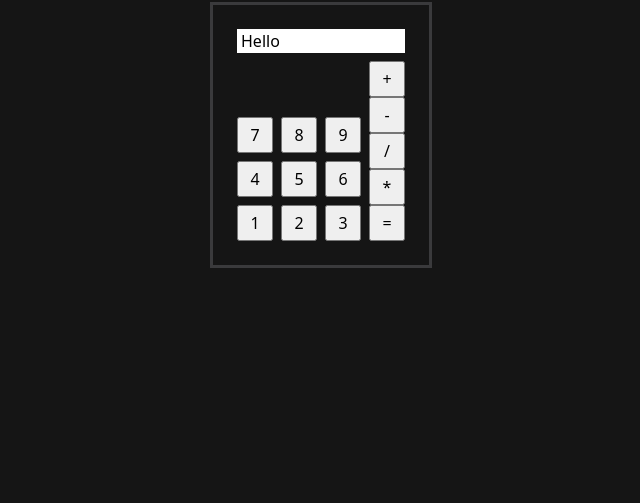
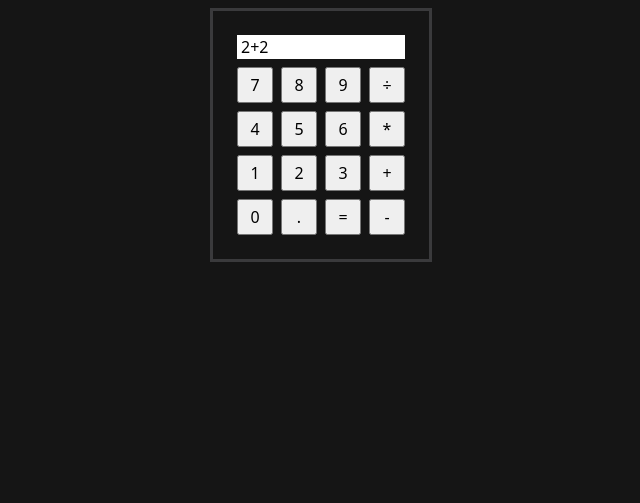
Before and after one commit to LahcenHaouch/odin-calculator, a website built with Parcel: page index.html in a window 1280 px wide. Shown: the part 297-800 px from the top of the page, without its empty margins (319-959 px from the left). Built offline with nearby package versions, Linux system fonts and the light colour scheme.

Commit message:
Add remaining mathematical operations and parcel setup

```diff
--- a/index.html
+++ b/index.html
@@ -6,39 +6,40 @@
     <meta http-equiv="X-UA-Compatible" content="IE=edge" />
     <meta name="viewport" content="width=device-width, initial-scale=1.0" />
     <link rel="stylesheet" href="style.css" />
-    <title>Calculator</title>
+    <title>Odin Calculator</title>
     <script defer src="./index.js"></script>
 </head>
 
 <body>
     <h1>Calculator</h1>
     <div class="container">
-        <div id="calculator-display">Hello</div>
+        <div id="calculator-display">2+2</div>
         <div id="calculator-container">
             <div id="numbers-container">
                 <div class="row">
-                    <button class="cell">1</button>
-                    <button class="cell"">2</button>
-                <button class=" cell">3</button>
+                    <button class="cell">7</button>
+                    <button class="cell">8</button>
+                    <button class="cell">9</button>
+                    <button class="cell">÷</button>
                 </div>
                 <div class="row">
                     <button class="cell">4</button>
-                    <button class="cell"">5</button>
-                <button class=" cell">6</button>
+                    <button class="cell">5</button>
+                    <button class=" cell">6</button>
+                    <button class=" cell">*</button>
                 </div>
                 <div class="row">
-                    <button class="cell">7</button>
-                    <button class="cell"">8</button>
-                <button class=" cell">9</button>
+                    <button class="cell">1</button>
+                    <button class="cell">2</button>
+                    <button class="cell">3</button>
+                    <button class=" cell">+</button>
                 </div>
-            </div>
-            <div id="operations-container">
-                <button class="cell">+</button>
-                <button class="cell">-</button>
-                <button class="cell">/</button>
-                <button class="cell">*</button>
-                <button class="cell">=</button>
-
+                <div class="row">
+                    <button class="cell">0</button>
+                    <button class="cell">.</button>
+                    <button class="cell">=</button>
+                    <button class=" cell">-</button>
+                </div>
             </div>
         </div>
     </div>
--- a/style.css
+++ b/style.css
@@ -119,13 +119,8 @@ h1 {
 
 #numbers-container {
   display: flex;
-  flex-direction: column-reverse;
+  flex-direction: column;
   gap: 8px;
-}
-
-#operations-container {
-  display: flex;
-  flex-direction: column;
 }
 
 .row {
```
Also changed, not shown: package.json (added, +24 -0 lines), 2 other files.
